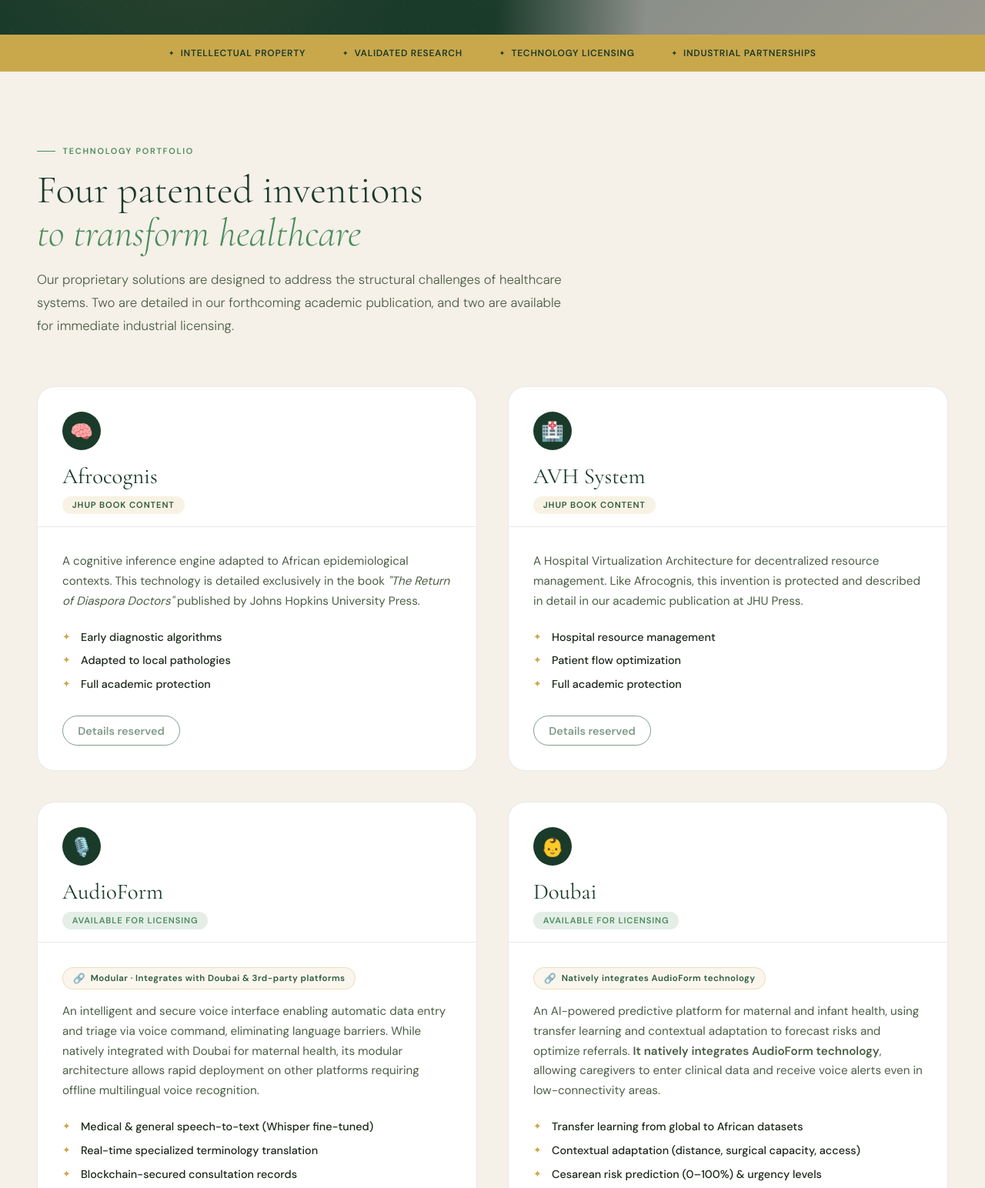
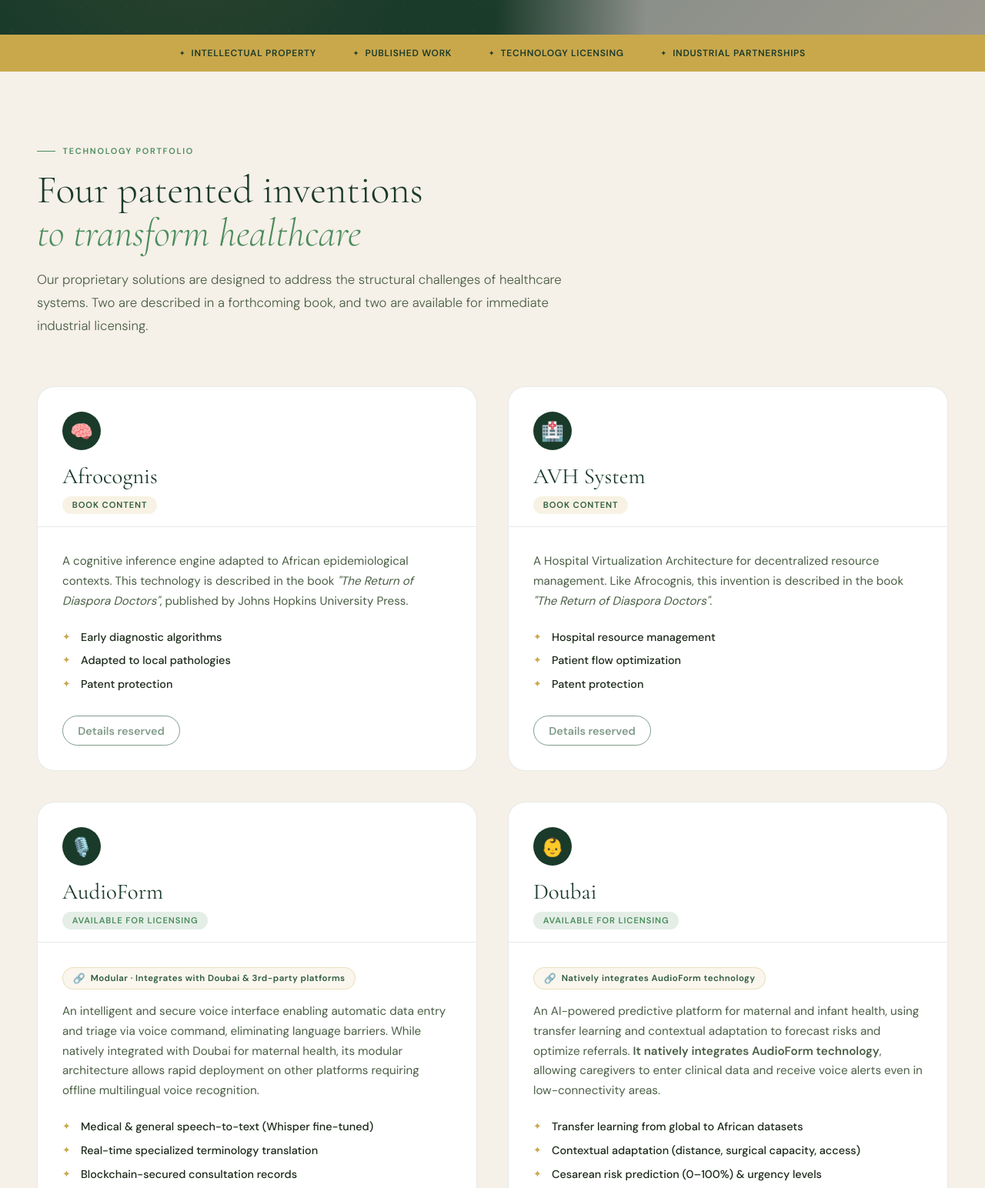
Before and after one commit to wilsoncevito-collab/tresor-frontend, a plain HTML site: page index.html in a window 1280 px wide. Shown: the part 755-2299 px from the top of the page at 77% size. Drawn offline with nearby package versions, Linux system fonts and the light colour scheme; grey boxes are pictures that could not be loaded.

Commit message:
Reformulation neutre des mentions du livre

```diff
--- a/index.html
+++ b/index.html
@@ -4,10 +4,10 @@
 <meta charset="UTF-8"/>
 <meta name="viewport" content="width=device-width, initial-scale=1.0"/>
 <title>Tresor Health · Technological Innovations in Healthcare</title>
-<meta name="description" content="Tresor Health: patented ICT and AI healthcare technologies (AudioForm, Doubai) available for licensing. PCT patents and research published by Johns Hopkins University Press."/>
+<meta name="description" content="Tresor Health: patented ICT and AI healthcare technologies (AudioForm, Doubai) available for licensing. PCT patents."/>
 <link rel="canonical" href="https://tresor-health.com/"/>
 <meta property="og:title" content="Tresor Health · Technological Innovations in Healthcare"/>
-<meta property="og:description" content="Tresor Health: patented ICT and AI healthcare technologies (AudioForm, Doubai) available for licensing. PCT patents and research published by Johns Hopkins University Press."/>
+<meta property="og:description" content="Tresor Health: patented ICT and AI healthcare technologies (AudioForm, Doubai) available for licensing. PCT patents."/>
 <meta property="og:url" content="https://tresor-health.com/"/>
 <meta property="og:type" content="website"/>
 <link href="https://fonts.googleapis.com/css2?family=Cormorant+Garamond:ital,wght@0,300;0,400;0,600;1,300;1,400&family=DM+Sans:opsz,wght@9..40,300;9..40,400;9..40,500;9..40,600&display=swap" rel="stylesheet"/>
@@ -108,6 +108,7 @@ section{padding:4rem 1.5rem;}
   "description": "Patented ICT and AI healthcare technologies (AudioForm, Doubai) available for technology licensing."
 }
 </script>
+
 </head>
 <body>
 <nav>
@@ -141,14 +142,14 @@ section{padding:4rem 1.5rem;}
 </div>
 <div class="hero-stats">
 <div class="stat-card"><div class="stat-num">4</div><div class="stat-label" data-i18n="hero.stat1">PCT Patents Filed</div></div>
-<div class="stat-card"><div class="stat-num">JHU</div><div class="stat-label" data-i18n="hero.stat2">Academic Publication</div></div>
+<div class="stat-card"><div class="stat-num">JHU</div><div class="stat-label" data-i18n="hero.stat2">Published Book</div></div>
 <div class="stat-card"><div class="stat-num">ICT</div><div class="stat-label" data-i18n="hero.stat3">Connected Solutions</div></div>
 </div>
 </section>
 
 <div class="strip">
 <span class="strip-item" data-i18n="strip.1">Intellectual Property</span>
-<span class="strip-item" data-i18n="strip.2">Validated Research</span>
+<span class="strip-item" data-i18n="strip.2">Published Work</span>
 <span class="strip-item" data-i18n="strip.3">Technology Licensing</span>
 <span class="strip-item" data-i18n="strip.4">Industrial Partnerships</span>
 </div>
@@ -157,22 +158,22 @@ section{padding:4rem 1.5rem;}
 <div class="inventions-intro">
 <div class="section-tag" data-i18n="inv.tag">Technology Portfolio</div>
 <h2 data-i18n="inv.title">Four patented inventions<br/><em>to transform healthcare</em></h2>
-<p data-i18n="inv.intro">Our proprietary solutions are designed to address the structural challenges of healthcare systems. Two are detailed in our forthcoming academic publication, and two are available for immediate industrial licensing.</p>
+<p data-i18n="inv.intro">Our proprietary solutions are designed to address the structural challenges of healthcare systems. Two are described in a forthcoming book, and two are available for immediate industrial licensing.</p>
 </div>
 <div class="inventions-grid">
 <div class="inv-card reveal">
-<div class="inv-header"><div class="inv-icon">🧠</div><h3>Afrocognis</h3><span class="inv-status status-locked" data-i18n="inv.locked">JHUP Book Content</span></div>
+<div class="inv-header"><div class="inv-icon">🧠</div><h3>Afrocognis</h3><span class="inv-status status-locked" data-i18n="inv.locked">Book Content</span></div>
 <div class="inv-body">
-<p data-i18n="afrocognis.desc">A cognitive inference engine adapted to African epidemiological contexts. This technology is detailed exclusively in the book <em>"The Return of Diaspora Doctors"</em> published by Johns Hopkins University Press.</p>
-<ul class="inv-features"><li data-i18n="afrocognis.f1">Early diagnostic algorithms</li><li data-i18n="afrocognis.f2">Adapted to local pathologies</li><li data-i18n="afrocognis.f3">Full academic protection</li></ul>
+<p data-i18n="afrocognis.desc">A cognitive inference engine adapted to African epidemiological contexts. This technology is described in the book <em>"The Return of Diaspora Doctors"</em>, published by Johns Hopkins University Press.</p>
+<ul class="inv-features"><li data-i18n="afrocognis.f1">Early diagnostic algorithms</li><li data-i18n="afrocognis.f2">Adapted to local pathologies</li><li data-i18n="afrocognis.f3">Patent protection</li></ul>
 <a href="#" class="inv-cta" style="opacity:0.6;pointer-events:none;" data-i18n="inv.reserved">Details reserved</a>
 </div>
 </div>
 <div class="inv-card reveal">
-<div class="inv-header"><div class="inv-icon">🏥</div><h3>AVH System</h3><span class="inv-status status-locked" data-i18n="inv.locked">JHUP Book Content</span></div>
+<div class="inv-header"><div class="inv-icon">🏥</div><h3>AVH System</h3><span class="inv-status status-locked" data-i18n="inv.locked">Book Content</span></div>
 <div class="inv-body">
-<p data-i18n="avh.desc">A Hospital Virtualization Architecture for decentralized resource management. Like Afrocognis, this invention is protected and described in detail in our academic publication at JHU Press.</p>
-<ul class="inv-features"><li data-i18n="avh.f1">Hospital resource management</li><li data-i18n="avh.f2">Patient flow optimization</li><li data-i18n="avh.f3">Full academic protection</li></ul>
+<p data-i18n="avh.desc">A Hospital Virtualization Architecture for decentralized resource management. Like Afrocognis, this invention is described in the book <em>"The Return of Diaspora Doctors"</em>.</p>
+<ul class="inv-features"><li data-i18n="avh.f1">Hospital resource management</li><li data-i18n="avh.f2">Patient flow optimization</li><li data-i18n="avh.f3">Patent protection</li></ul>
 <a href="#" class="inv-cta" style="opacity:0.6;pointer-events:none;" data-i18n="inv.reserved">Details reserved</a>
 </div>
 </div>
@@ -199,7 +200,7 @@ section{padding:4rem 1.5rem;}
 
 <footer>
 <div class="footer-bottom">
-<p class="footer-copy" data-i18n="footer.copy">© 2026 Tresor Health · All rights reserved · Afrocognis and AVH inventions are linked to the book published by Johns Hopkins University Press.</p>
+<p class="footer-copy" data-i18n="footer.copy">© 2026 Tresor Health · All rights reserved · Afrocognis and AVH inventions are described in the book <em>"The Return of Diaspora Doctors"</em>.</p>
 </div>
 </footer>
 
@@ -210,44 +211,44 @@ const translations = {
     "hero.title": "Revolutionizing health systems<br/><em>through technology</em>",
     "hero.sub": "Development of ICT and Artificial Intelligence solutions to optimize diagnostics, resource management, and access to care. Intellectual property protected by PCT patents.",
     "hero.cta1": "Discover our inventions", "hero.cta2": "Become a Partner",
-    "hero.stat1": "PCT Patents Filed", "hero.stat2": "Academic Publication", "hero.stat3": "Connected Solutions",
-    "strip.1": "Intellectual Property", "strip.2": "Validated Research", "strip.3": "Technology Licensing", "strip.4": "Industrial Partnerships",
+    "hero.stat1": "PCT Patents Filed", "hero.stat2": "Published Book", "hero.stat3": "Connected Solutions",
+    "strip.1": "Intellectual Property", "strip.2": "Published Work", "strip.3": "Technology Licensing", "strip.4": "Industrial Partnerships",
     "inv.tag": "Technology Portfolio", "inv.title": "Four patented inventions<br/><em>to transform healthcare</em>",
-    "inv.intro": "Our proprietary solutions are designed to address the structural challenges of healthcare systems. Two are detailed in our forthcoming academic publication, and two are available for immediate industrial licensing.",
-    "inv.locked": "JHUP Book Content", "inv.available": "Available for Licensing", "inv.reserved": "Details reserved", "inv.request": "Request technical sheet →",
-    "afrocognis.desc": "A cognitive inference engine adapted to African epidemiological contexts. This technology is detailed exclusively in the book <em>\"The Return of Diaspora Doctors\"</em> published by Johns Hopkins University Press.",
-    "afrocognis.f1": "Early diagnostic algorithms", "afrocognis.f2": "Adapted to local pathologies", "afrocognis.f3": "Full academic protection",
-    "avh.desc": "A Hospital Virtualization Architecture for decentralized resource management. Like Afrocognis, this invention is protected and described in detail in our academic publication at JHU Press.",
-    "avh.f1": "Hospital resource management", "avh.f2": "Patient flow optimization", "avh.f3": "Full academic protection",
+    "inv.intro": "Our proprietary solutions are designed to address the structural challenges of healthcare systems. Two are described in a forthcoming book, and two are available for immediate industrial licensing.",
+    "inv.locked": "Book Content", "inv.available": "Available for Licensing", "inv.reserved": "Details reserved", "inv.request": "Request technical sheet →",
+    "afrocognis.desc": "A cognitive inference engine adapted to African epidemiological contexts. This technology is described in the book <em>\"The Return of Diaspora Doctors\"</em>, published by Johns Hopkins University Press.",
+    "afrocognis.f1": "Early diagnostic algorithms", "afrocognis.f2": "Adapted to local pathologies", "afrocognis.f3": "Patent protection",
+    "avh.desc": "A Hospital Virtualization Architecture for decentralized resource management. Like Afrocognis, this invention is described in the book <em>\"The Return of Diaspora Doctors\"</em>.",
+    "avh.f1": "Hospital resource management", "avh.f2": "Patient flow optimization", "avh.f3": "Patent protection",
     "audioform.badge": "Modular · Integrates with Doubai & 3rd-party platforms",
     "audioform.desc": "An intelligent and secure voice interface enabling automatic data entry and triage via voice command, eliminating language barriers. While natively integrated with Doubai for maternal health, its modular architecture allows rapid deployment on other platforms requiring offline multilingual voice recognition.",
     "audioform.f1": "Medical & general speech-to-text (Whisper fine-tuned)", "audioform.f2": "Real-time specialized terminology translation", "audioform.f3": "Blockchain-secured consultation records", "audioform.f4": "Open API architecture for third-party integration",
     "doubai.badge": "Natively integrates AudioForm technology",
     "doubai.desc": "An AI-powered predictive platform for maternal and infant health, using transfer learning and contextual adaptation to forecast risks and optimize referrals. <strong>It natively integrates AudioForm technology</strong>, allowing caregivers to enter clinical data and receive voice alerts even in low-connectivity areas.",
     "doubai.f1": "Transfer learning from global to African datasets", "doubai.f2": "Contextual adaptation (distance, surgical capacity, access)", "doubai.f3": "Cesarean risk prediction (0–100%) & urgency levels", "doubai.f4": "Offline voice input & alerts via integrated AudioForm",
-    "footer.copy": "© 2026 WILSONSI WILSON and CO · All rights reserved· All rights reserved · Afrocognis and AVH inventions are linked to the book published by Johns Hopkins University Press."
+    "footer.copy": "© 2026 Tresor Health · All rights reserved · Afrocognis and AVH inventions are described in the book <em>\"The Return of Diaspora Doctors\"</em>."
   },
   fr: {
     "nav.inventions": "Inventions", "nav.publications": "Publications", "nav.partners": "Partenaires", "nav.contact": "Nous Contacter",
     "hero.title": "Révolutionner les systèmes de santé<br/><em>par la technologie</em>",
     "hero.sub": "Développement de solutions ICT et d'Intelligence Artificielle pour optimiser les diagnostics, la gestion des ressources et l'accès aux soins. Propriété intellectuelle protégée par brevets PCT.",
     "hero.cta1": "Découvrir nos inventions", "hero.cta2": "Devenir Partenaire",
-    "hero.stat1": "Brevets PCT Déposés", "hero.stat2": "Publication Académique", "hero.stat3": "Solutions Connectées",
-    "strip.1": "Propriété Intellectuelle", "strip.2": "Recherche Validée", "strip.3": "Licences Technologiques", "strip.4": "Partenariats Industriels",
+    "hero.stat1": "Brevets PCT Déposés", "hero.stat2": "Livre publié", "hero.stat3": "Solutions Connectées",
+    "strip.1": "Propriété Intellectuelle", "strip.2": "Travaux publiés", "strip.3": "Licences Technologiques", "strip.4": "Partenariats Industriels",
     "inv.tag": "Portefeuille Technologique", "inv.title": "Quatre inventions brevetées<br/><em>pour transformer la santé</em>",
-    "inv.intro": "Nos solutions propriétaires sont conçues pour répondre aux défis structurels des systèmes de santé. Deux sont détaillées dans notre ouvrage académique à paraître, et deux sont disponibles pour le licensing industriel immédiat.",
-    "inv.locked": "Contenu du Livre JHUP", "inv.available": "Disponible pour Licensing", "inv.reserved": "Détails réservés", "inv.request": "Demander la fiche technique →",
-    "afrocognis.desc": "Moteur d'inférence cognitive adapté aux contextes épidémiologiques africains. Cette technologie est détaillée exclusivement dans l'ouvrage <em>\"The Return of Diaspora Doctors\"</em> publié par Johns Hopkins University Press.",
-    "afrocognis.f1": "Algorithmes de diagnostic précoce", "afrocognis.f2": "Adaptation aux pathologies locales", "afrocognis.f3": "Protection académique intégrale",
-    "avh.desc": "Architecture de Virtualisation Hospitalière pour la gestion décentralisée des ressources. Comme Afrocognis, cette invention est protégée et décrite en détail dans notre publication académique chez JHU Press.",
-    "avh.f1": "Gestion des ressources hospitalières", "avh.f2": "Optimisation des flux patients", "avh.f3": "Protection académique intégrale",
+    "inv.intro": "Nos solutions propriétaires sont conçues pour répondre aux défis structurels des systèmes de santé. Deux sont décrites dans un ouvrage à paraître, et deux sont disponibles pour le licensing industriel immédiat.",
+    "inv.locked": "Contenu du livre", "inv.available": "Disponible pour Licensing", "inv.reserved": "Détails réservés", "inv.request": "Demander la fiche technique →",
+    "afrocognis.desc": "Moteur d'inférence cognitive adapté aux contextes épidémiologiques africains. Cette technologie est décrite dans l'ouvrage <em>\"The Return of Diaspora Doctors\"</em>, publié par Johns Hopkins University Press.",
+    "afrocognis.f1": "Algorithmes de diagnostic précoce", "afrocognis.f2": "Adaptation aux pathologies locales", "afrocognis.f3": "Protection par brevet",
+    "avh.desc": "Architecture de Virtualisation Hospitalière pour la gestion décentralisée des ressources. Comme Afrocognis, cette invention est décrite dans l'ouvrage <em>\"The Return of Diaspora Doctors\"</em>.",
+    "avh.f1": "Gestion des ressources hospitalières", "avh.f2": "Optimisation des flux patients", "avh.f3": "Protection par brevet",
     "audioform.badge": "Modulaire · S'intègre à Doubai & plateformes tierces",
     "audioform.desc": "Interface vocale intelligente et sécurisée permettant la saisie automatique de données et le triage par commande vocale, éliminant les barrières linguistiques. Bien qu'intégrée nativement à Doubai pour la santé maternelle, son architecture modulaire permet un déploiement rapide sur d'autres plateformes nécessitant une reconnaissance vocale multilingue hors-ligne.",
     "audioform.f1": "Reconnaissance vocale médicale et générale (Whisper fine-tuné)", "audioform.f2": "Traduction de terminologie spécialisée en temps réel", "audioform.f3": "Dossiers de consultation sécurisés par blockchain", "audioform.f4": "Architecture API ouverte pour intégration tierce",
     "doubai.badge": "Intègre nativement la technologie AudioForm",
     "doubai.desc": "Plateforme prédictive IA pour la santé maternelle et infantile, utilisant le transfer learning et l'adaptation contextuelle pour prédire les risques et optimiser les orientations. <strong>Elle intègre nativement la technologie AudioForm</strong>, permettant aux soignants de saisir les données cliniques et de recevoir des alertes vocales même en zone à faible connectivité.",
     "doubai.f1": "Transfert d'apprentissage des données globales vers africaines", "doubai.f2": "Adaptation contextuelle (distance, capacité chirurgicale, accès)", "doubai.f3": "Prédiction du risque de césarienne (0–100%) & niveaux d'urgence", "doubai.f4": "Saisie et alertes vocales hors-ligne via AudioForm intégré",
-    "footer.copy": "© 2026 WILSONSI WILSON and CO · All rights reserved· Tous droits réservés · Les inventions Afrocognis et AVH sont liées à l'ouvrage publié par Johns Hopkins University Press."
+    "footer.copy": "© 2026 Tresor Health · Tous droits réservés · Les inventions Afrocognis et AVH sont décrites dans l'ouvrage <em>\"The Return of Diaspora Doctors\"</em>."
   }
 };
 let currentLang = 'en';
```
Also changed, not shown: partners.html (+23 -23 lines).
